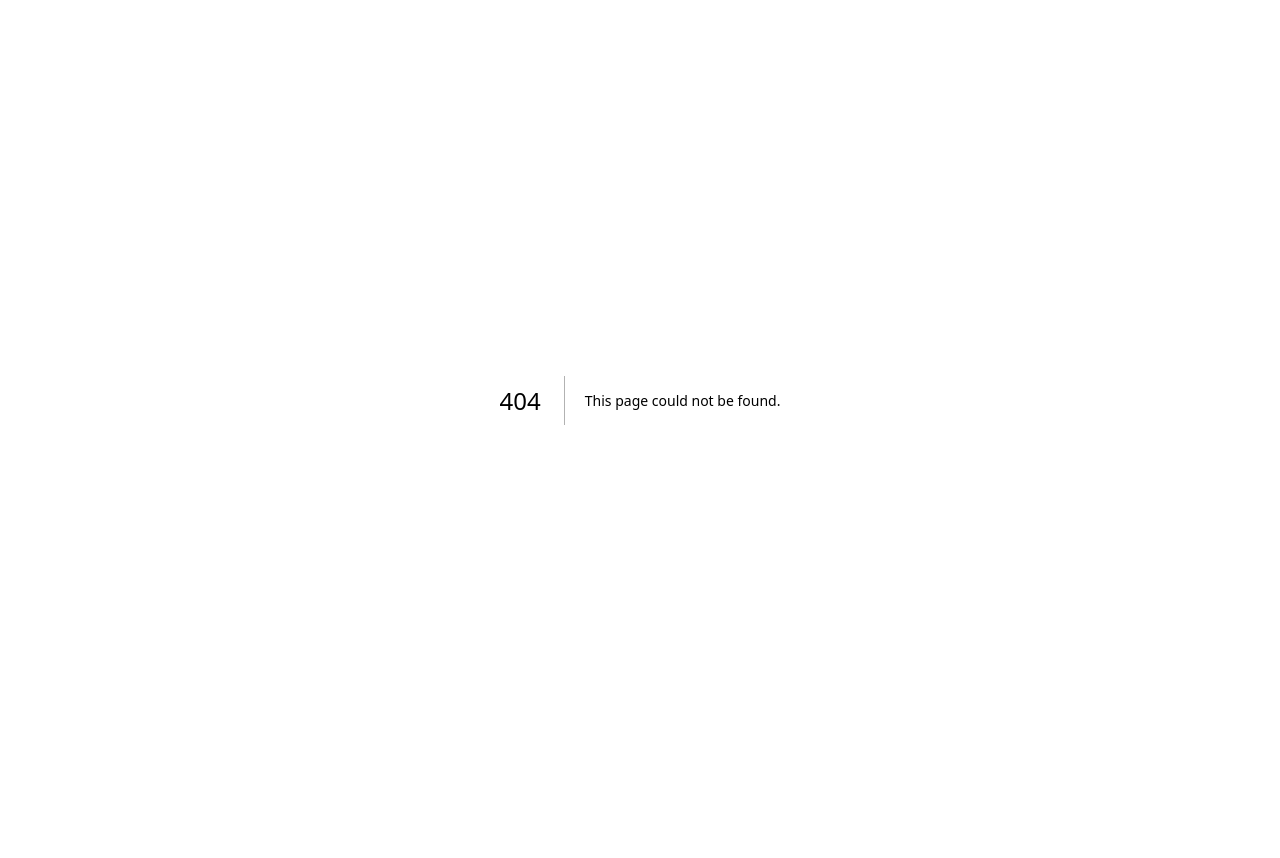
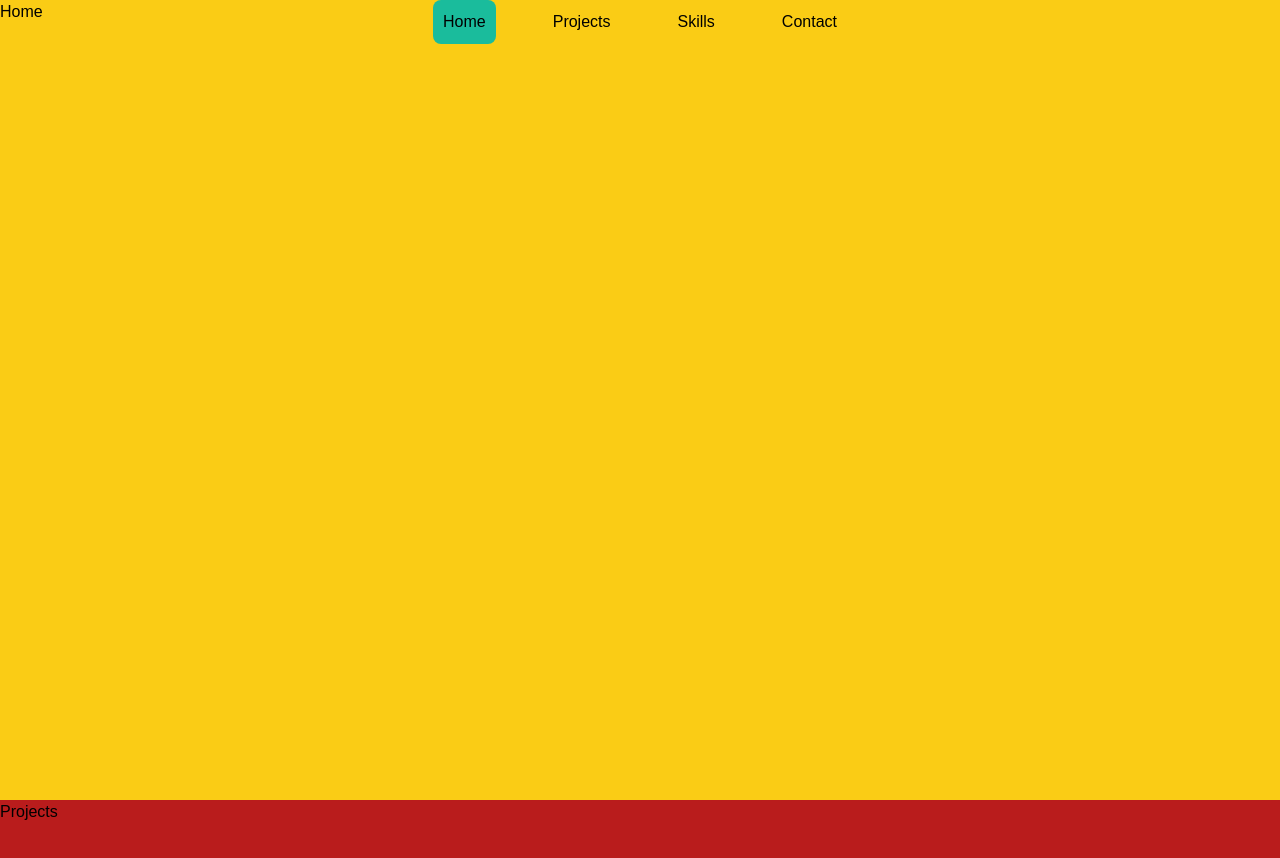
Before and after one commit to xmustafa5/portfolio, a Next.js app: page /Layout/Navbar in a window 1280 px wide. Before the commit this address had no page. Shown: the top 858 px of the page. Before the commit the page ends 800 px from the top, so only its background shows below. Built offline with nearby package versions, Linux system fonts and the light colour scheme.

Commit message:
built structure

```diff
--- /dev/null
+++ b/components/pages/Contact.tsx
@@ -0,0 +1,11 @@
+
+
+
+const Contact =()=>{
+    return(
+        <div className="h-screen bg-red-400">
+            Contact
+        </div>
+    )
+}
+export default Contact
--- /dev/null
+++ b/components/pages/HomePortfolio.tsx
@@ -0,0 +1,11 @@
+
+
+
+const HomePortfolio =()=>{
+    return(
+        <div className="h-screen bg-red-400">
+            HomePortfolio
+        </div>
+    )
+}
+export default HomePortfolio
--- /dev/null
+++ b/components/pages/Main.tsx
@@ -0,0 +1,11 @@
+
+
+
+const Main =()=>{
+    return(
+        <div className="h-screen bg-red-400">
+            Main
+        </div>
+    )
+}
+export default Main
--- /dev/null
+++ b/components/pages/Navbar.tsx
@@ -0,0 +1,11 @@
+
+
+
+const Navbar =()=>{
+    return(
+        <div className="h-screen bg-red-400">
+            Navbar
+        </div>
+    )
+}
+export default Navbar
--- /dev/null
+++ b/components/pages/Projects.tsx
@@ -0,0 +1,11 @@
+
+
+
+const Projects =()=>{
+    return(
+        <div className="h-screen bg-red-400">
+            Projects
+        </div>
+    )
+}
+export default Projects
--- /dev/null
+++ b/components/pages/Skills.tsx
@@ -0,0 +1,11 @@
+
+
+
+const Skills =()=>{
+    return(
+        <div className="h-screen bg-red-400">
+            Skills
+        </div>
+    )
+}
+export default Skills
--- /dev/null
+++ b/pages/Layout/Navbar.tsx
@@ -0,0 +1,71 @@
+import { useEffect, useRef, useState } from "react";
+
+const Navbar = () => {
+  const [navbarScrolling, setNavbarScrolling] = useState(false);
+  const [activeAnimation, setActiveAnimation] = useState('');
+  const homeSectionRef = useRef<any>(null); // Ref for Home section
+  const projectsSectionRef = useRef<any>(null);
+
+  const handleClick = (animation:string) => {
+    setActiveAnimation(animation);
+  };
+
+  useEffect(() => {
+    function changeBackground() {
+      if (window.scrollY >= 80) {
+        setNavbarScrolling(true);
+      } else {
+        setNavbarScrolling(false);
+      }
+    }
+
+    const homeObserver = new IntersectionObserver((entries) => {
+      entries.forEach((entry) => {
+        if (entry.isIntersecting) {
+          setActiveAnimation('animation1');
+        }
+      });
+    }, {
+      threshold: 0.5,
+    });
+
+    const projectsObserver = new IntersectionObserver((entries) => {
+      entries.forEach((entry) => {
+        if (entry.isIntersecting) {
+          setActiveAnimation('animation2'); // Set to 'animation2' when "Projects" section is in viewport
+        }
+      });
+    }, {
+      threshold: 0.5,
+    });
+
+    window.addEventListener("scroll", changeBackground);
+    homeObserver.observe(homeSectionRef.current);
+    projectsObserver.observe(projectsSectionRef.current);
+
+    return () => {
+      window.removeEventListener("scroll", changeBackground);
+      homeObserver.disconnect();
+      projectsObserver.disconnect();
+    };
+  }, []);
+
+  return (
+    <header className={`h-full ${navbarScrolling ? "navbarOnScrolling" : ""}`}>
+      <nav className="nav fixed">
+        <button onClick={() => handleClick('animation1') } className={`animation ${activeAnimation === "animation1"? "animation1": ""}`} >Home</button>
+        <button onClick={() => handleClick('animation2') } className={`animation ${activeAnimation === "animation2"? "animation2": ""}`}>Projects</button>
+        <button onClick={() => handleClick('animation3')} className={`animation ${activeAnimation === "animation3"? "animation3": ""}`}>Skills</button>
+        <button onClick={() => handleClick('animation4')} className={`animation ${activeAnimation === "animation4"? "animation4": ""}`}>Contact</button>
+      </nav>
+      <div className="bg-yellow-400 h-screen" ref={homeSectionRef}>
+        Home
+      </div>
+      <div className="bg-red-700 h-screen" ref={projectsSectionRef}>
+        Projects
+      </div>
+    </header>
+  );
+};
+
+export default Navbar;
--- a/pages/index.tsx
+++ b/pages/index.tsx
@@ -1,16 +1,21 @@
-import {Inter,Poppins} from "next/font/google"
-const inter = Poppins({
-   subsets: ["latin"] ,
-   weight:['300','400','500','600','700','800','900']
-
-  });
+import { Inter, Poppins } from "next/font/google";
+import Navbar from "./Layout/Navbar";
+import { useEffect, useState } from "react";
+import Projects from "@/components/pages/main/Projects";
+import HomePortifle from "@/components/pages/main/Home";
+const poppins = Poppins({
+  subsets: ["latin"],
+  weight: ["300", "400", "500", "600", "700", "800", "900"],
+});
 
 export default function Home() {
+
+
+
   return (
-    <main
-      className={`flex min-h-screen flex-col items-center justify-between p-24 ${inter.className}`}
-    >
-
+    <main className={`main ${poppins.className}`}>
+      <Navbar />
+      <HomePortfolio />
     </main>
   );
 }
--- a/styles/globals.css
+++ b/styles/globals.css
@@ -25,3 +25,61 @@ body {
     text-wrap: balance;
   }
 }
+
+.header {
+  background: transparent;
+  position: fixed;
+  width: 100%;
+  z-index: 1000;
+  transition: all 0.3s ease-in;
+}
+.navbarOnScrolling{
+  background:white
+}
+.nav{
+  width: 100%;
+  display: flex;
+  justify-content: center;
+  gap: 47px;
+}
+
+.nav button{
+  padding: 10px;
+  position: relative;
+}
+.nav .animation {
+  transition: all .5s ease 0s;
+  border-radius: 8px;
+  height: 100%;
+  z-index: 0;
+}
+
+.animation1 {
+
+  background-color: #1abc9c;
+}
+
+.animation2 {
+
+  background-color: #e74c3c;
+}
+
+.animation3 {
+
+  background-color: #26ff00;
+}
+
+
+.animation4 {
+
+  background-color: #9b59b6;
+}
+
+.animation5 {
+
+  background-color: #e67e22;
+}
+.animation6{
+
+  background-color: #e67e22;
+}
```
